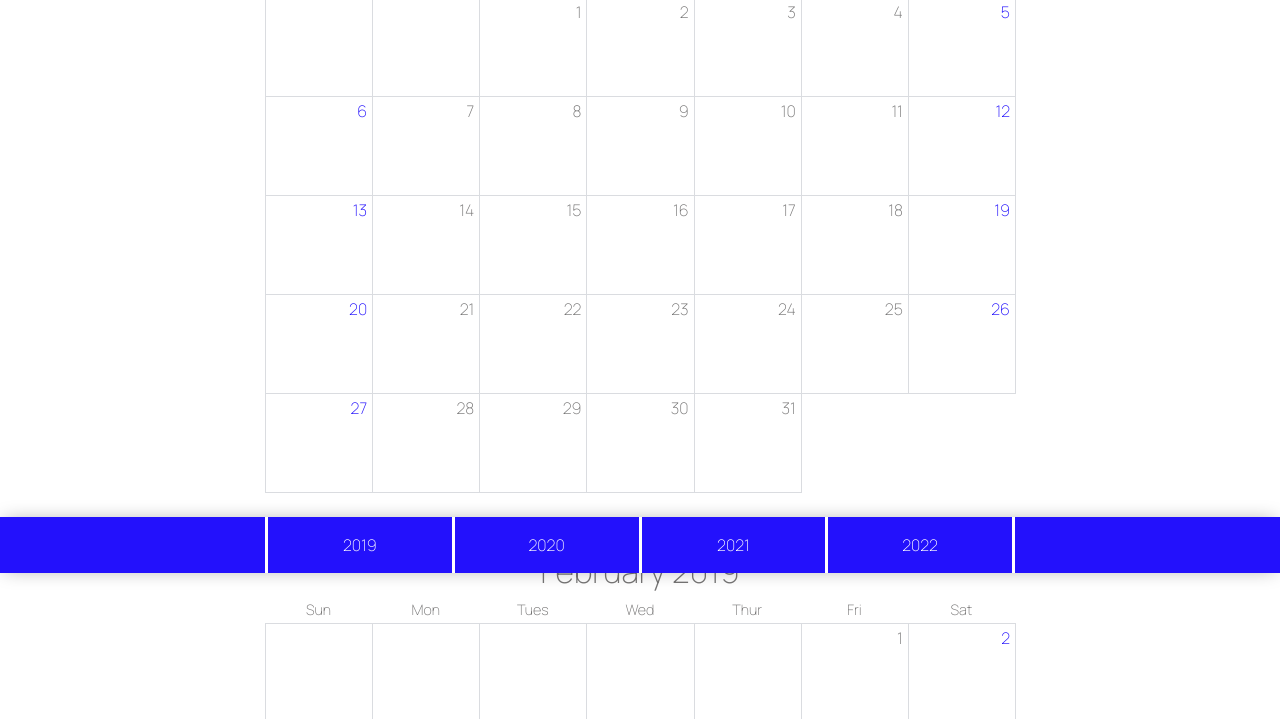
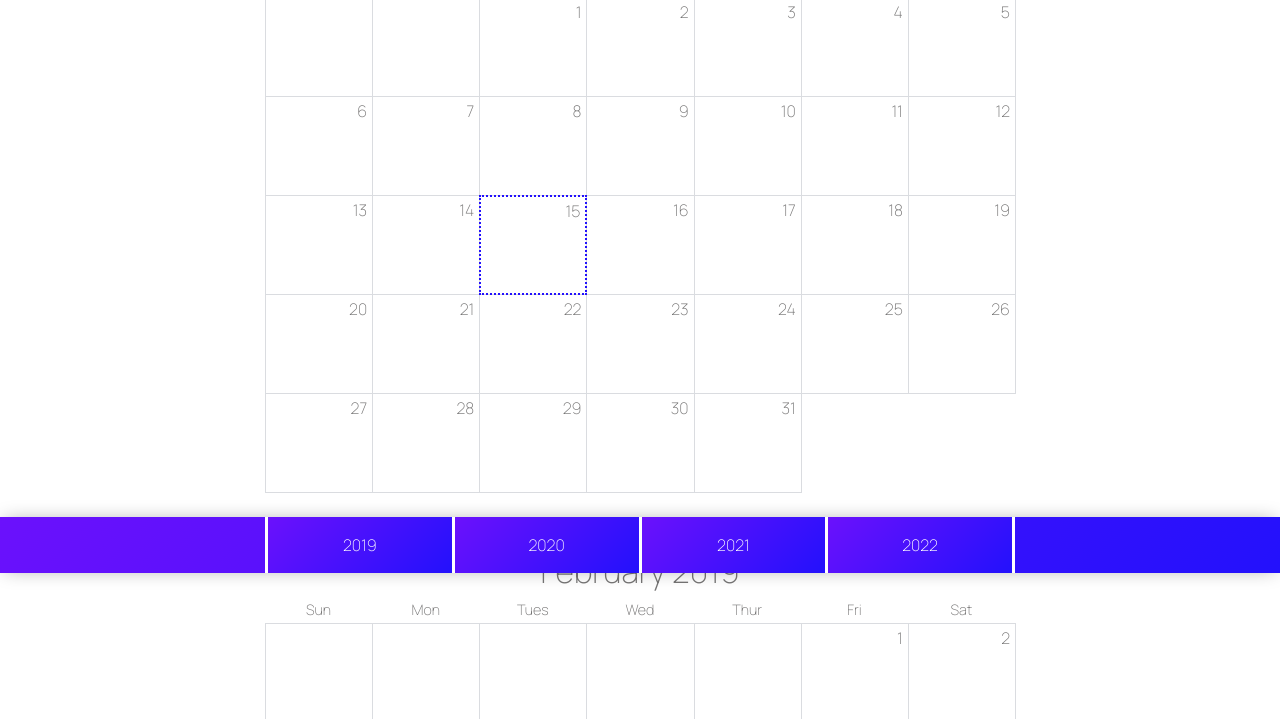
Before and after one commit to brandicameron/calendar, a plain HTML site: page 2019.html in a window 1280 px wide. Shown: the part 227-946 px from the top of the page. Drawn offline with Linux system fonts and the light colour scheme; no server answers.

Commit message:
Added current day indicator and changed accent color to a gradient

```diff
--- a/css/main.css
+++ b/css/main.css
@@ -9,6 +9,7 @@
 	--light-grey: #efefef;
 	--text-grey: #767575;
 	--accent-color: #2311fc;
+	--accent-color: linear-gradient(-45deg, #2311fc, #6b11fc);
 }
 
 body {
@@ -109,6 +110,7 @@ h1 {
 	font-size: 2rem;
 	height: 60px;
 	margin-top: 50px;
+	border: 2px solid linear-gradient(-45deg, #2311fc, #6b11fc);
 }
 
 .dayofweek-text-container {
@@ -201,7 +203,7 @@ footer {
 }
 
 .year-btn:hover {
-	filter: brightness(2.3);
+	filter: brightness(1.6);
 }
 
 
--- a/js/main.js
+++ b/js/main.js
@@ -184,4 +184,19 @@ function createYear(year) {
 			changeListener();
 			createJumpLink();
 			jumpToCurrentMonth();
+			markCurrentDay();
 		}
+
+function markCurrentDay() {
+	let thisDay = new Date().getDate();
+	let currentMonth = document.getElementById('jumpLink');
+	let dayOfThisMonth = currentMonth.nextElementSibling.nextElementSibling.children;
+	let daysArray = Array.from(dayOfThisMonth);
+
+	let markDay = daysArray.filter((day) => {
+		if (parseInt(day.innerHTML) === new Date().getDate()) {
+			day.style.border = "2px dotted #2311fc";
+			day.style.zIndex = "1000";
+		}
+	});
+}
```
